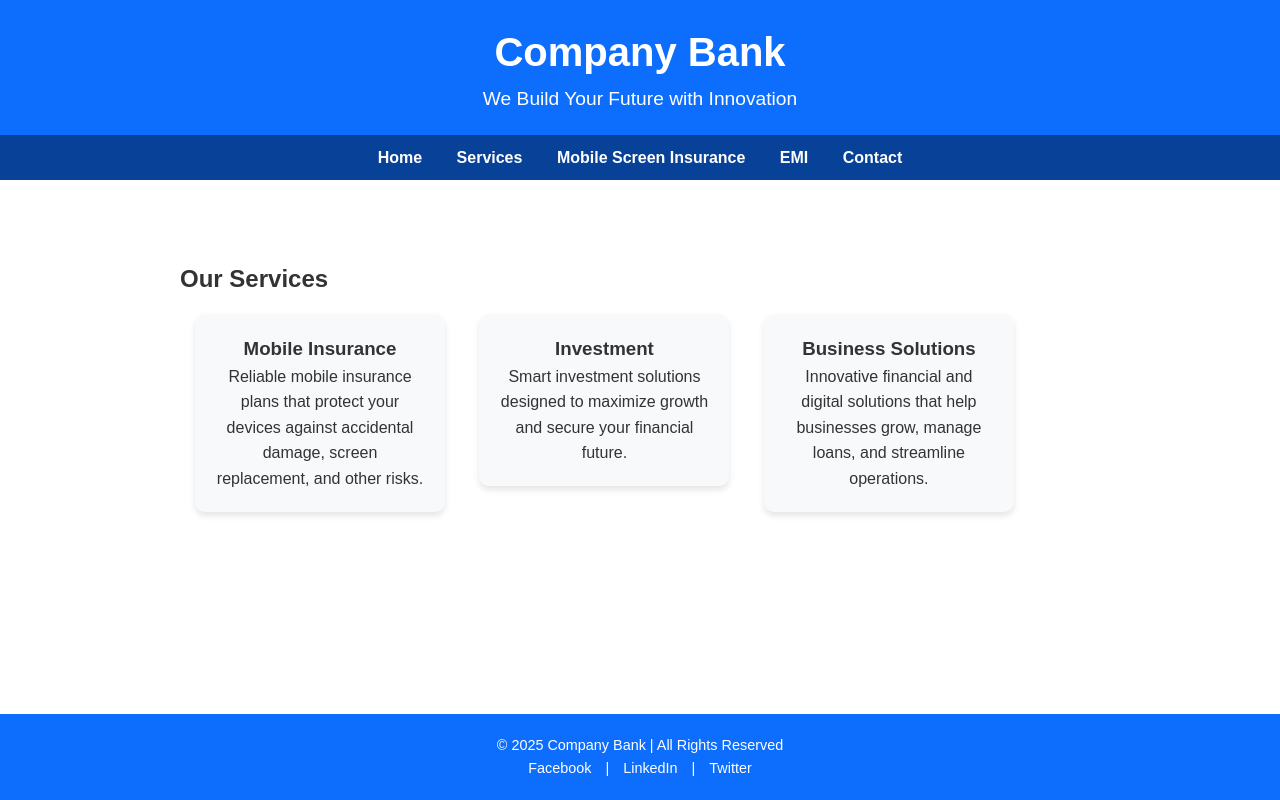
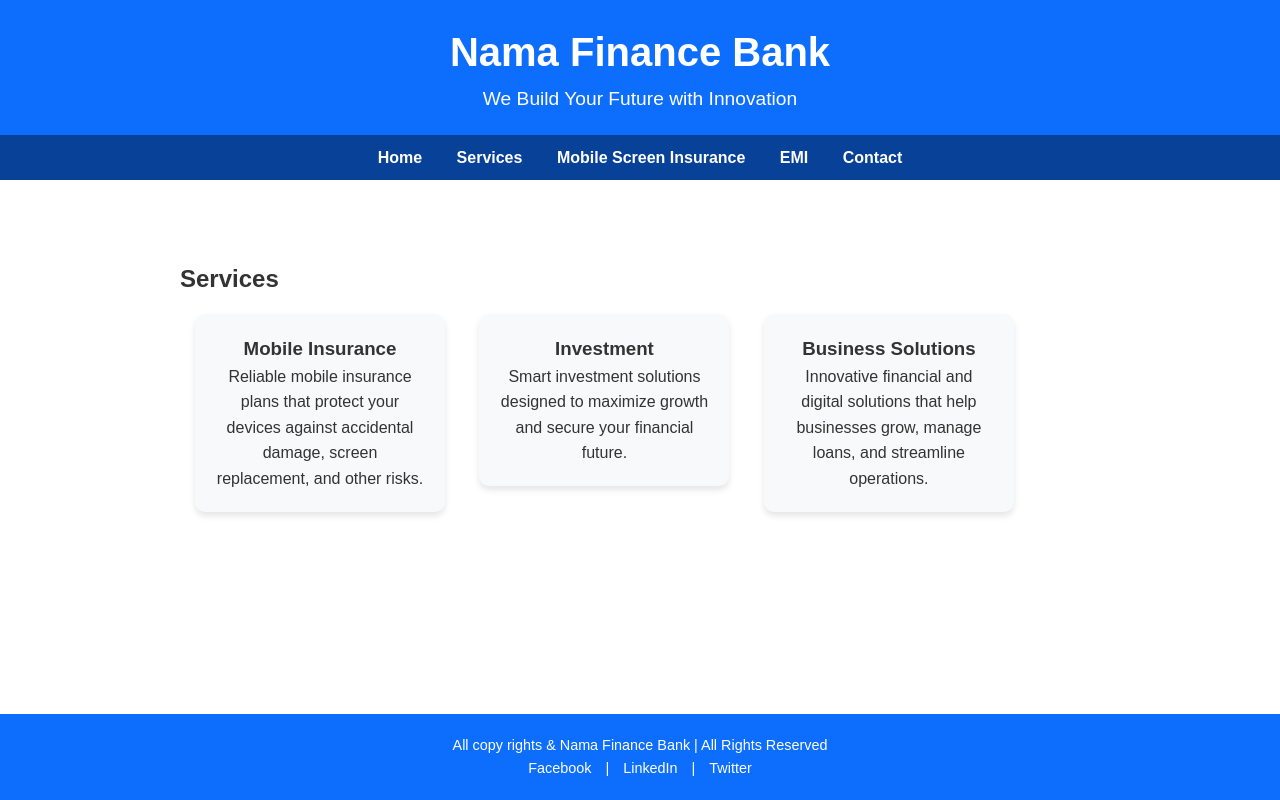
Before and after one commit to JagtarSinghNama/Nama-Finance-Bank-, a plain HTML site: page index.html in a window 1280 px wide. Both pictures are taken after a click on the link "Services". Drawn offline with Linux system fonts and the light colour scheme.

Commit message:
Update index.html

```diff
--- a/index.html
+++ b/index.html
@@ -53,7 +53,7 @@
     footer a:hover{text-decoration:underline;}
 
     iframe{
-      width:100%;height:600px;border:none;border-radius:10px;
+      width:100%;height:800px;border:none;border-radius:10px;
       box-shadow:0 4px 6px rgba(0,0,0,0.1);
     }
 
@@ -67,7 +67,7 @@
 </head>
 <body>
   <header>
-    <h1>Company Bank</h1>
+    <h1>Nama Finance Bank</h1>
     <p>We Build Your Future with Innovation</p>
   </header>
 
@@ -92,7 +92,7 @@
 
     <!-- Services -->
     <section id="services">
-      <h2>Our Services</h2>
+      <h2>Services</h2>
       <div class="service-box">
         <h3>Mobile Insurance</h3>
         <p>Reliable mobile insurance plans that protect your devices against accidental damage, screen replacement, and other risks.</p>
@@ -151,7 +151,7 @@
   </main>
 
   <footer>
-    <p>&copy; 2025 Company Bank | All Rights Reserved</p>
+    <p> All copy rights & Nama Finance Bank | All Rights Reserved</p>
     <p><a href="#">Facebook</a> | <a href="#">LinkedIn</a> | <a href="#">Twitter</a></p>
   </footer>
 
```
